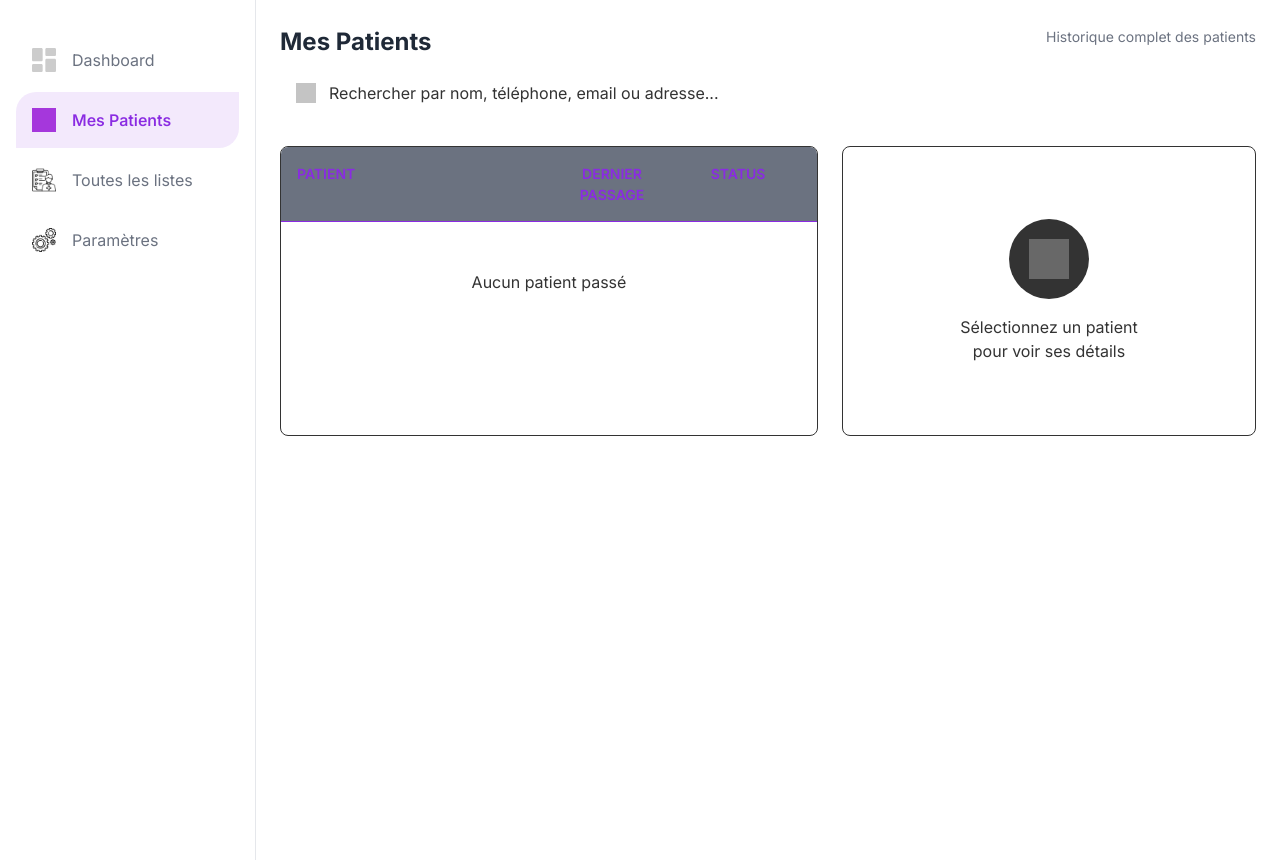
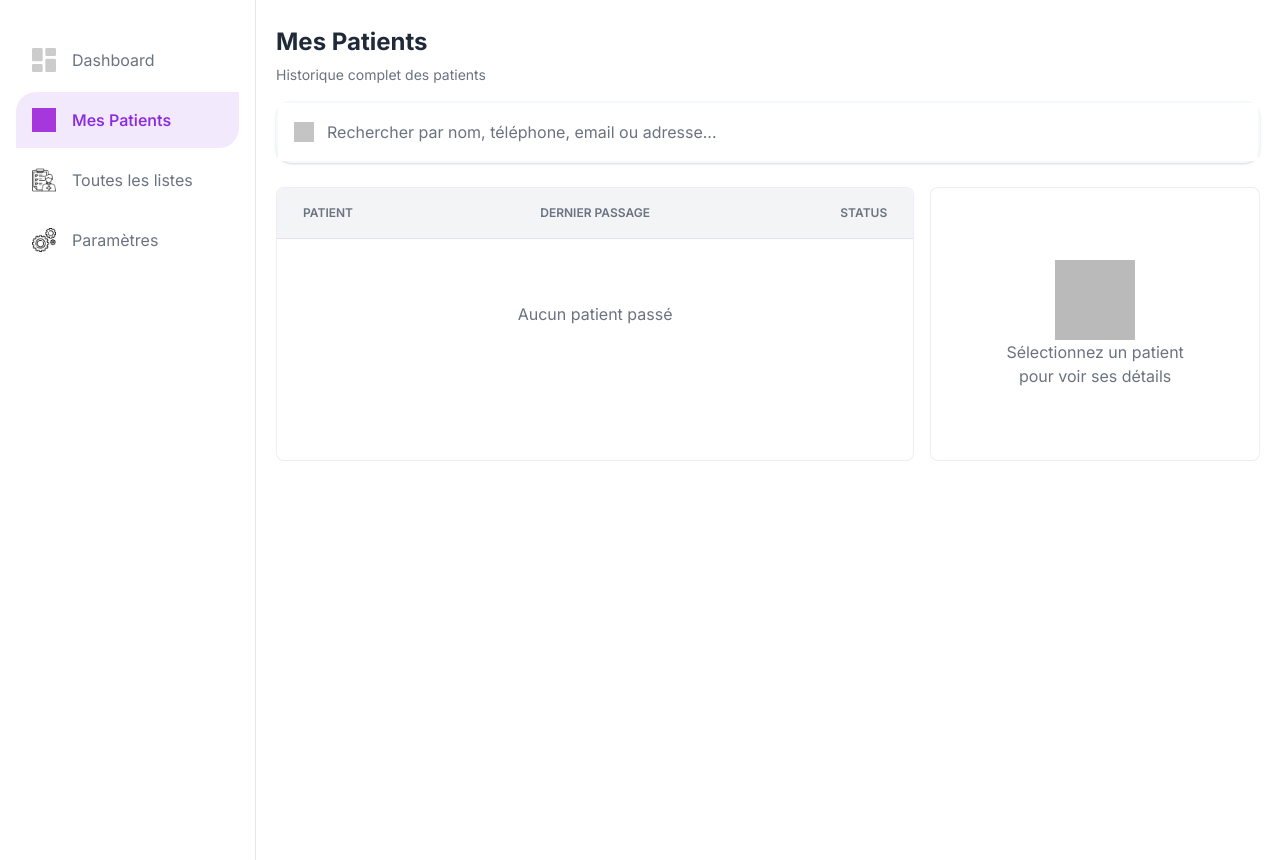
Before and after one commit to SalimSK15/Marki_app, a PHP site: page / in a window 1280 px wide. Shown: the part 90-950 px from the top of the page. Run offline with PHP 8.4, Linux system fonts and the light colour scheme; grey boxes are pictures that could not be loaded.

Commit message:
💄 styles : "lajout de style global auto"

```diff
--- a/css/styles.css
+++ b/css/styles.css
@@ -248,6 +248,7 @@ p {
 
 /* components/waiting-list.scss */
 .main-content {
+  padding: 0.25rem;
   display: flex;
   flex-direction: row;
   height: 100vh;
@@ -462,27 +463,31 @@ p {
 
 .patients-page {
   background-color: #FFFFFF;
-  padding: 1.5rem;
+  padding: 1rem;
   width: 100%;
   max-height: 80vh;
+  overflow-y: scroll;
 }
 .patients-page .patients-header {
-  display: flex;
-  justify-content: space-between;
-  align-items: center;
+  margin-bottom: 1rem;
 }
 .patients-page .patients-header h1 {
+  padding-top: 0.25rem;
   font-size: 1.5rem;
   font-weight: bold;
   color: #1F2937;
-  margin-bottom: 0.25rem;
+  margin-bottom: 0.5rem;
 }
 .patients-page .patients-header p {
+  margin-top: -0.25rem;
   font-size: 0.875rem;
   color: #6B7280;
 }
 .patients-page .search-container {
   margin-bottom: 1.5rem;
+  border: 2px solid rgba(135, 206, 235, 0.1);
+  border-radius: 1rem;
+  box-shadow: 0 1px 3px rgba(0, 0, 0, 0.1), 0 1px 2px rgba(0, 0, 0, 0.06);
 }
 .patients-page .search-container .search-box {
   position: relative;
@@ -502,41 +507,44 @@ p {
 .patients-page .search-container .search-box input {
   width: 100%;
   padding: 1rem 1rem 1rem 48px;
-  border: 1px solid transparent;
-  border-radius: 0.5rem;
-  font-size: 16px;
+  border: 1px inset transparent;
+  font-size: 1rem;
+  outline: rgba(138, 43, 226, 0.9);
 }
 .patients-page .search-container .search-box input:focus {
-  outline: none;
-  border-color: rgb(138, 43, 226);
+  outline: 2px double #E5E7EB;
+  border-radius: 1rem;
+  border-color: rgba(138, 43, 226, 0.1);
 }
 .patients-page .search-container .search-box input::placeholder {
-  color: #333;
+  color: #6B7280;
 }
 .patients-page .patients-list-container {
   display: flex;
-  gap: 1.5rem;
+  gap: 1rem;
 }
 .patients-page .patients-list-container .patients-list {
-  flex: 2;
+  width: 70%;
   background: white;
   border-radius: 0.5rem;
-  border: 1px solid #333;
+  border: 1px solid rgba(138, 43, 226, 0.1);
   overflow: hidden;
 }
 .patients-page .patients-list-container .patients-list .patients-list-header {
   display: flex;
   padding: 1rem;
-  background-color: #6B7280;
-  border-bottom: 1px solid rgb(138, 43, 226);
+  background-color: #F3F4F6;
+  border-bottom: 1px solid rgba(138, 43, 226, 0.1);
 }
 .patients-page .patients-list-container .patients-list .patients-list-header .column-header {
   font-weight: 600;
-  font-size: 14px;
-  color: rgb(138, 43, 226);
+  font-size: 0.75rem;
+  color: #6B7280;
 }
 .patients-page .patients-list-container .patients-list .patients-list-header .patient-column {
-  flex: 2;
+  flex: 1;
+  padding-left: 10px;
+  text-align: left;
 }
 .patients-page .patients-list-container .patients-list .patients-list-header .passage-column {
   flex: 1;
@@ -544,19 +552,27 @@ p {
 }
 .patients-page .patients-list-container .patients-list .patients-list-header .status-column {
   flex: 1;
-  text-align: center;
+  padding-right: 10px;
+  text-align: right;
 }
 .patients-page .patients-list-container .patients-list .patients-list-empty {
+  display: flex;
+  justify-content: center;
+  vertical-align: auto;
+  align-items: center;
   padding: 3rem;
-  text-align: center;
-  color: #333;
+  color: #6B7280;
   font-size: 16px;
 }
+.patients-page .patients-list-container .patients-list .patients-list-empty p {
+  margin: auto 0;
+  padding: 15px;
+}
 .patients-page .patients-list-container .patient-details-placeholder {
-  flex: 1;
+  width: 35%;
   background: white;
   border-radius: 0.5rem;
-  border: 1px solid #333;
+  border: 1px solid rgba(138, 43, 226, 0.1);
   padding: 4.5rem;
   display: flex;
   flex-direction: column;
@@ -564,32 +580,22 @@ p {
   justify-content: center;
   text-align: center;
 }
-.patients-page .patients-list-container .patient-details-placeholder .placeholder-icon {
+.patients-page .patients-list-container .patient-details-placeholder img {
   width: 80px;
   height: 80px;
-  background-color: #333;
-  border-radius: 50%;
-  display: flex;
-  align-items: center;
-  justify-content: center;
-  margin-bottom: 1rem;
-}
-.patients-page .patients-list-container .patient-details-placeholder .placeholder-icon img {
-  width: 40px;
-  height: 40px;
-  opacity: 0.5;
+  opacity: 0.7;
 }
 .patients-page .patients-list-container .patient-details-placeholder p {
-  color: #333;
+  color: #6B7280;
   font-size: 16px;
-  max-width: 200px;
+  max-width: 100%;
   margin: 0;
 }
 
 /* components/_settings.scss */
 .settings-page {
   background-color: #FFFFFF;
-  padding: 1.5rem;
+  padding: 1rem;
   width: 100%;
   max-height: 80vh;
   overflow: auto;
```
Also changed, not shown: 1 other file.
